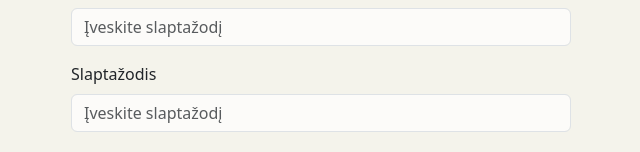
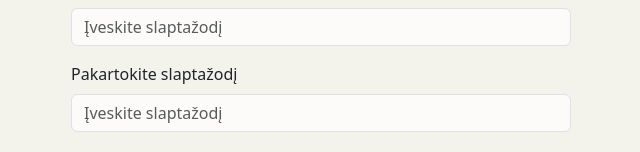
Before and after one commit to RimantasValiukas/stride-connect, a React (Create React App) app in the folder src/main/stride_connect_ui/: page /registration in a window 1280 px wide. Shown: the part 587-739 px from the top of the page, without its empty margins (319-959 px from the left). Built offline with nearby package versions, Linux system fonts and the light colour scheme.

Commit message:
[UI] Little change in registration form

```diff
--- a/src/main/stride_connect_ui/src/components/forms/Registration.js
+++ b/src/main/stride_connect_ui/src/components/forms/Registration.js
@@ -92,7 +92,7 @@ const Registration = () => {
                                 <FormField name="repeatPassword"
                                            placeholder="Įveskite slaptažodį"
                                            type="password"
-                                           label="Slaptažodis"
+                                           label="Pakartokite slaptažodį"
                                            error={props.errors.repeatPassword}
                                            touched={props.touched.repeatPassword}
                                            value={props.values.repeatPassword}
```
